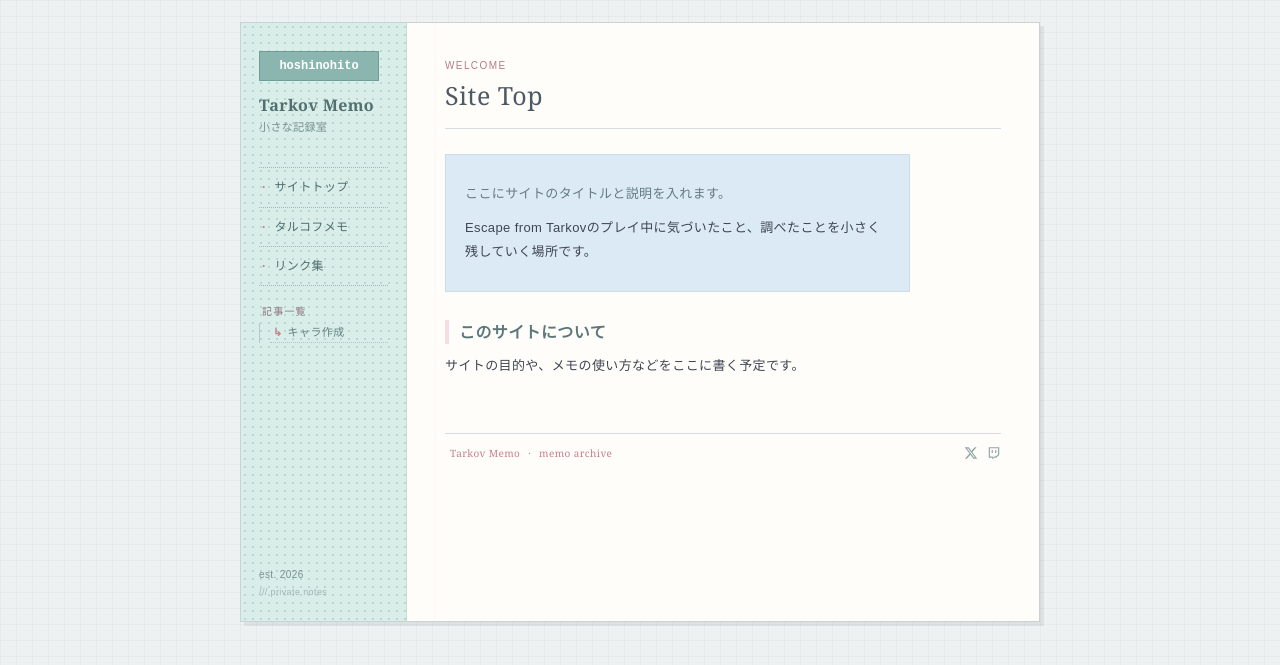
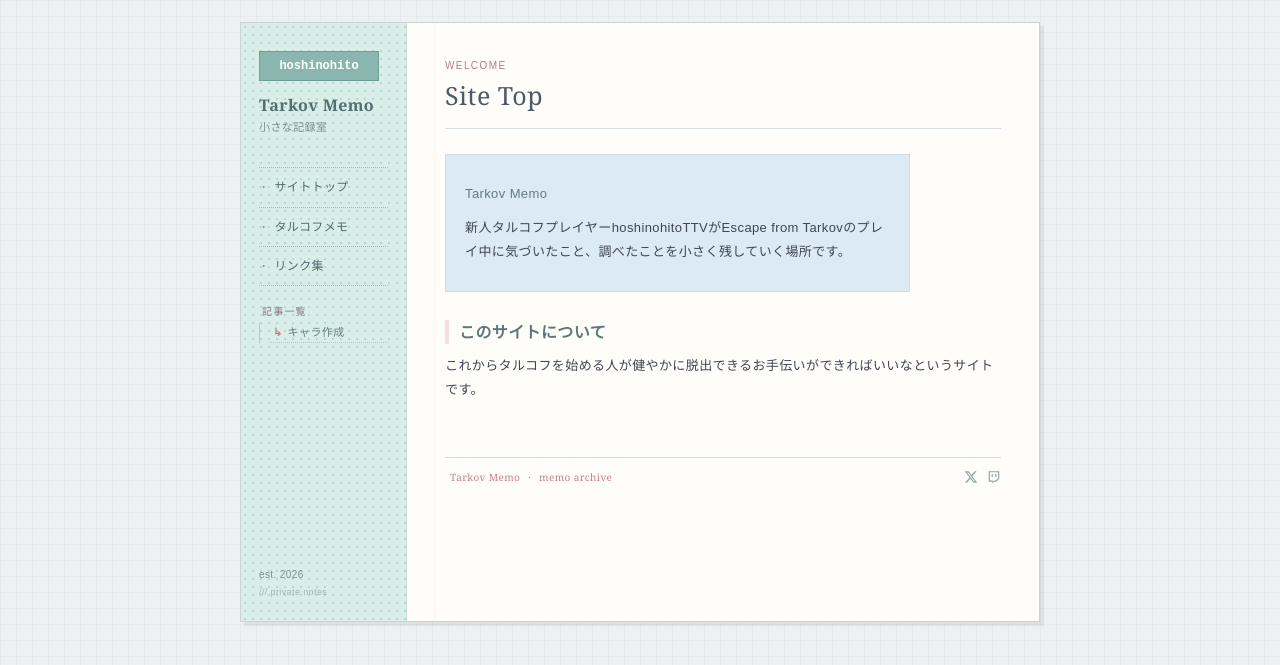
Before and after one commit to hosinohito/tarkovmemo, a Jekyll site: the page built from index.html, in a window 1280 px wide. Shown: the top 665 px of the page. Built offline with Jekyll 4.4.1, drawn with Linux system fonts in a browser that asks for light colours.

Commit message:
Update index.html

```diff
--- a/index.html
+++ b/index.html
@@ -4,9 +4,9 @@
 section: WELCOME
 ---
 <section class="intro">
-  <p class="placeholder">ここにサイトのタイトルと説明を入れます。</p>
-  <p>Escape from Tarkovのプレイ中に気づいたこと、調べたことを小さく残していく場所です。</p>
+  <p class="placeholder">Tarkov Memo</p>
+  <p>新人タルコフプレイヤーhoshinohitoTTVがEscape from Tarkovのプレイ中に気づいたこと、調べたことを小さく残していく場所です。</p>
 </section>
 
 <h2>このサイトについて</h2>
-<p>サイトの目的や、メモの使い方などをここに書く予定です。</p>
+<p>これからタルコフを始める人が健やかに脱出できるお手伝いができればいいなというサイトです。</p>
```
